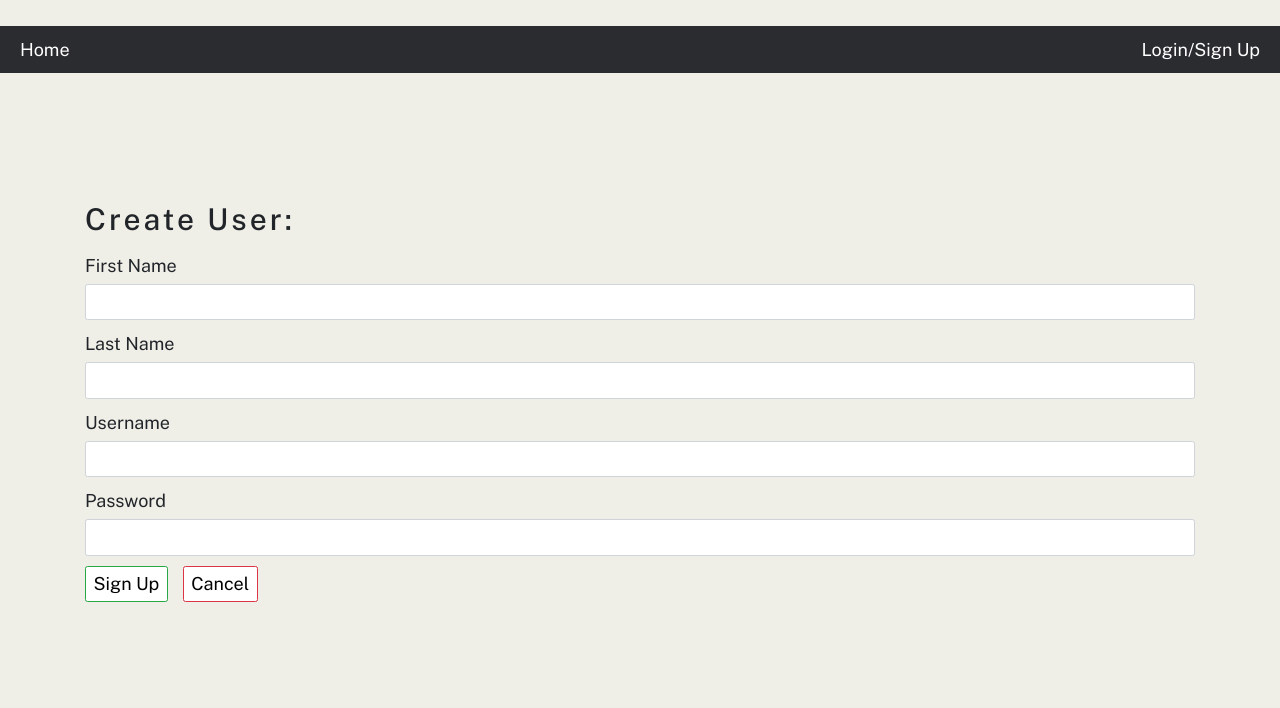
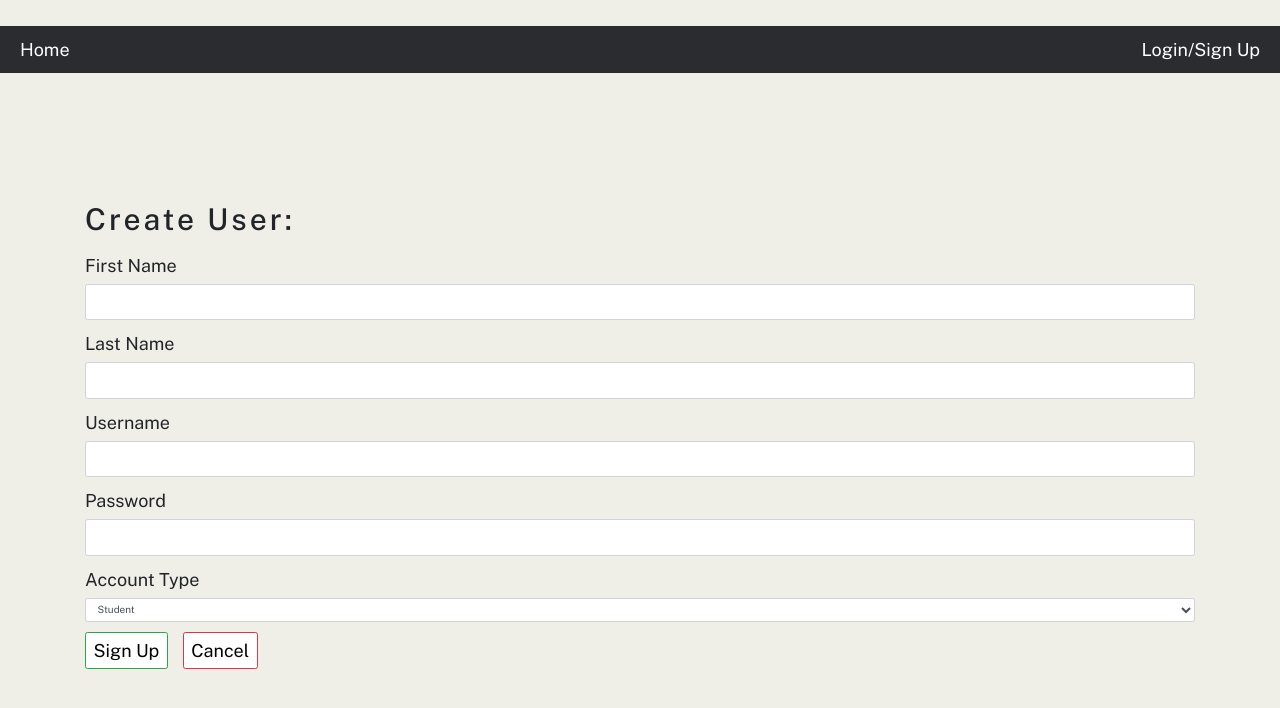
Before and after one commit to 12mmhamdan/Quick_Quiz, a React (Create React App) app in the folder client/quick-quiz-ui/: page /register in a window 1280 px wide. Shown: the top 708 px of the page. Built offline with nearby package versions, Linux system fonts and the light colour scheme; a web font is replaced by a local one.

Commit message:
added roles in registration form

```diff
--- a/client/quick-quiz-ui/src/RegisterPage.tsx
+++ b/client/quick-quiz-ui/src/RegisterPage.tsx
@@ -22,7 +22,7 @@ let defaultLogin: LOGIN_OPTIONS = {
     lastName: '',
     username: '',
     password: '',
-    roles: ["Student"]
+    roles: ["Student"]   // default role
 }
 
 function RegisterPage() {
@@ -31,7 +31,6 @@ function RegisterPage() {
 
     const url: string = 'https://quick-quiz-257248753584.us-central1.run.app/api/user/register';
     const navigate: Function = useNavigate()
-
 
     function handleSubmit(input: React.FormEvent<HTMLFormElement>) {
         input.preventDefault();
@@ -44,37 +43,39 @@ function RegisterPage() {
         setLoginInfo(newLoginInfo);
     }
 
-    //Attempt to add new users
+    function handleRoleChange(input: React.ChangeEvent<HTMLSelectElement>) {
+        const role = input.currentTarget.value; // "Student" or "Teacher"
+        const newLoginInfo: LOGIN_OPTIONS = { ...loginInfo, roles: [role] };
+        setLoginInfo(newLoginInfo);
+    }
+
+    // Attempt to add the new user:
     function addNewUser() {
         const initHeaders: Headers = new Headers();
         initHeaders.append('Content-Type', 'application/json');
-
         const init: INIT = {
             method: 'POST',
             headers: initHeaders,
             body: JSON.stringify(loginInfo)
-    };
+        }
 
         fetch(url, init)
             .then(response => {
-            if (response.status === 201) {
+                if (response.status === 201) {    // Response code from the Agent Security example
                     return null;
-            } else {
+                }  else {
                     return response.json();
                 }
             })
             .then(data => {
                 if (!data) {
-                window.alert('Success! Please log in with your new account.');
+                    window.alert('Success! Please log in with your new account.')
                     navigate('/login');
                 } else {
                     setErrors(data);
                 }
             })
-        .catch(err => {
-            console.error(err);
-            setErrors(["Could not reach server. Please try again later."]);
-        });
+            .catch(console.log);
     }
 
     return (<>
@@ -135,7 +136,23 @@ function RegisterPage() {
                         onChange={handleChange}
                     />
                 </fieldset>
-                <div>
+
+                {/* New role selector */}
+                <fieldset className="form-group">
+                    <label htmlFor="role">Account Type</label>
+                    <select
+                        id="role"
+                        name="role"
+                        className="form-control"
+                        value={loginInfo.roles[0]}   // "Student" or "Teacher"
+                        onChange={handleRoleChange}
+                    >
+                        <option value="Student">Student</option>
+                        <option value="Teacher">Teacher</option>
+                    </select>
+                </fieldset>
+
+                <div className="mt-3">
                     <button className="btn btn-outline-success mr-4" type="submit">Sign Up</button>
                     <Link className="link btn btn-outline-danger" to={'/login'} type="button">Cancel</Link>
                 </div>
@@ -143,7 +160,6 @@ function RegisterPage() {
         </section>
 
     </>)
-
 }
 
 export default RegisterPage;
```
Lines whose indentation alone changed are shown as unchanged.
